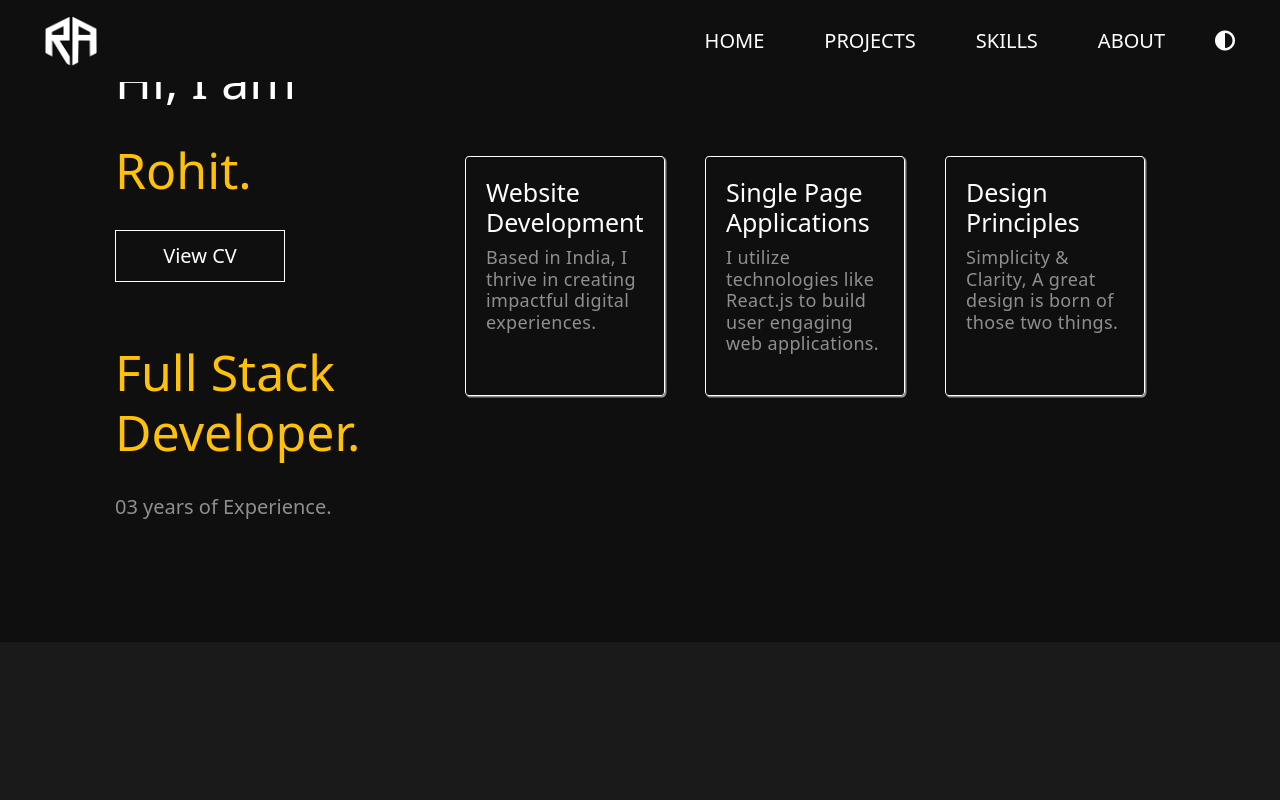
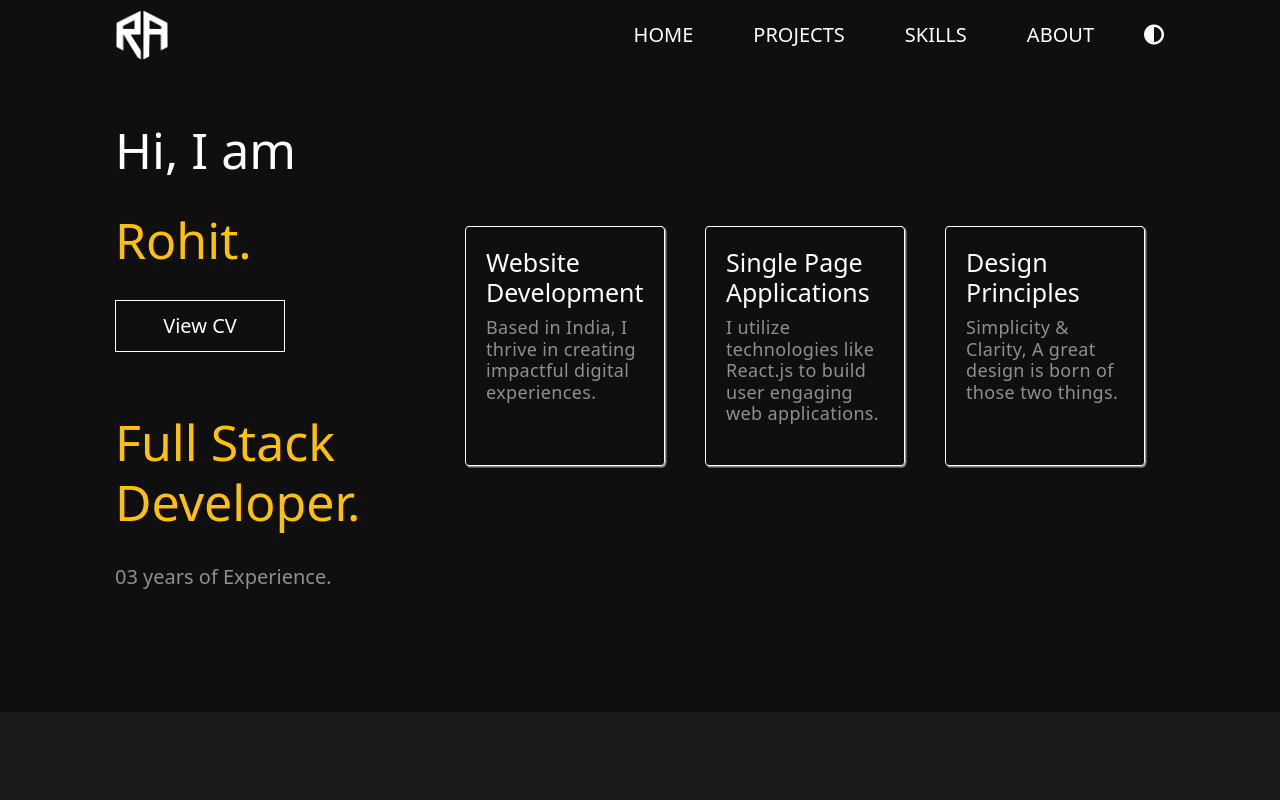
Before and after one commit to rohitashtekar/portfolio, a React (Vite) app in the folder Portfolio/: page / in a window 1280 px wide. Shown: the top 800 px of the page. Built offline with nearby package versions, Linux system fonts and the light colour scheme.

Commit message:
UPDATE: sticky navbar

```diff
--- a/Portfolio/src/styles/components/navbar.css
+++ b/Portfolio/src/styles/components/navbar.css
@@ -1,12 +1,16 @@
 /* Navbar */
 .navbar {
-  position: fixed;
+  position: sticky;
+  position: -webkit-sticky;
   top: 0;
   width: 100%;
   background-color: var(--background-color);
   z-index: 999;
-  padding: 0.8rem 1.5rem;
   transition: background-color 0.3s ease;
+}
+
+.navbar .container-fluid {
+  padding: 0 5.8rem;
 }
 
 .nav-logo {
```
